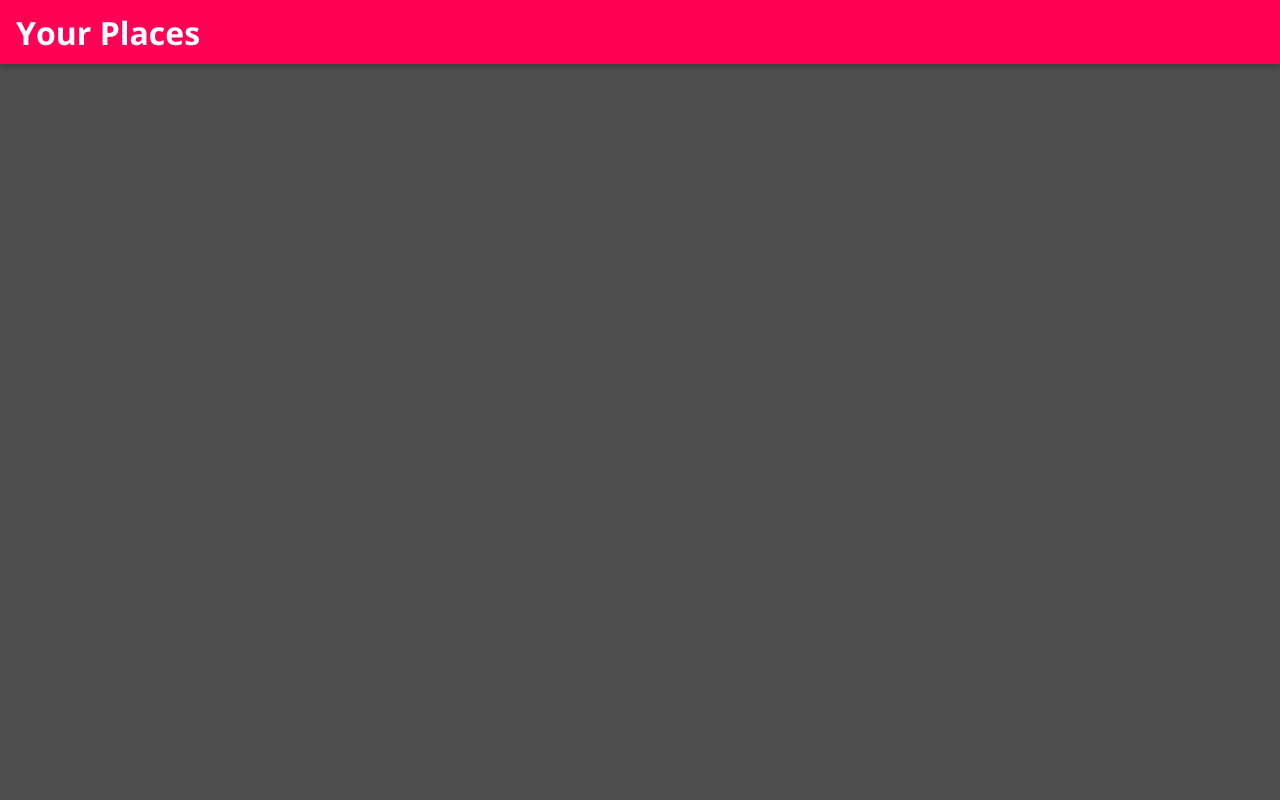
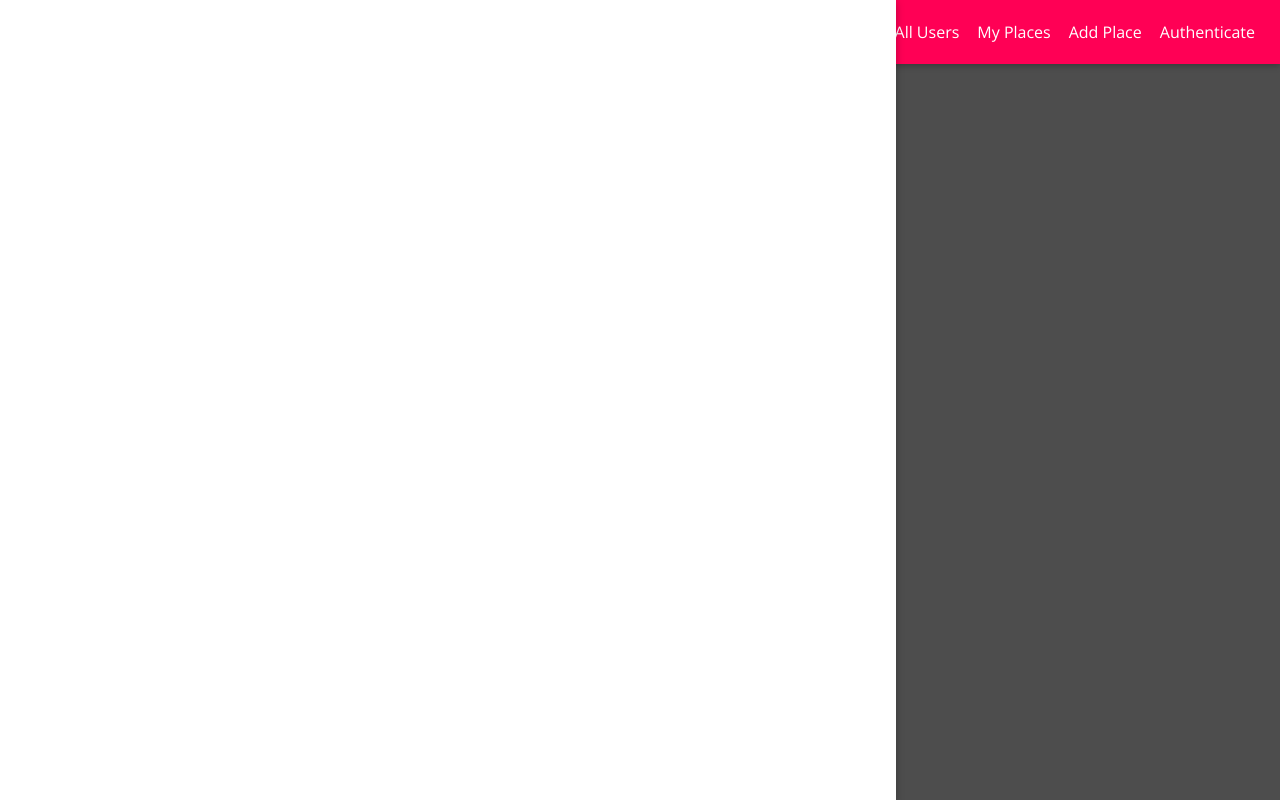
Before and after one commit to BillalPatel/places-project-frontend, a React (Create React App) app: page / in a window 1280 px wide. Built offline with nearby package versions, Linux system fonts and the light colour scheme.

Commit message:
Multiple nav components

```diff
--- a/src/shared/components/Navigation/MainNav.js
+++ b/src/shared/components/Navigation/MainNav.js
@@ -2,10 +2,18 @@
 import {Link} from 'react-router-dom';
 
 import MainHeader from './MainHeader';
+import NavLinks from './NavLinks';
+import SideDrawer from './SideDrawer';
 import './MainNav.css';
 
 const MainNav = (props) => {
     return (
+        <>
+            <SideDrawer>
+                <nav className="main-navigation__drawer-nav">
+                    <NavLinks />
+                </nav>
+            </SideDrawer>
             <MainHeader>
                 <button className="main-navigation__menu-btn">
                     <span />
@@ -15,10 +23,11 @@
                 <h1 className="main-navigation__title">
                     <Link to="/">Your Places</Link>
                 </h1>
-            <nav>
-
+                <nav className="main-navigation__header-nav">
+                    <NavLinks />
                 </nav>
             </MainHeader>
+        </>
     )
 }
 
--- a/src/shared/components/Navigation/NavLinks.css
+++ b/src/shared/components/Navigation/NavLinks.css
@@ -0,0 +1,76 @@
+.nav-links {
+    list-style: none;
+    margin: 0;
+    padding: 0;
+    width: 100%;
+    height: 100%;
+    display: flex;
+    flex-direction: column;
+    justify-content: center;
+    align-items: center;
+  }
+
+  .nav-links li {
+    margin: 1rem;
+  }
+
+  .nav-links a {
+    border: 1px solid transparent;
+    color: #292929;
+    text-decoration: none;
+    padding: 0.5rem;
+  }
+
+  .nav-links a:hover,
+  .nav-links a:active,
+  .nav-links a.active {
+    background: #f8df00;
+    border-color: #292929;
+    color: #292929;
+  }
+
+  .nav-links button {
+    cursor: pointer;
+    border: 1px solid #292929;
+    color: #292929;
+    background: transparent;
+    padding: 0.5rem;
+    font: inherit;
+  }
+
+  .nav-links button:focus {
+    outline: none;
+  }
+
+  .nav-links button:hover,
+  .nav-links button:active {
+    background: #292929;
+    color: white;
+  }
+
+  @media (min-width: 768px) {
+    .nav-links {
+      flex-direction: row;
+    }
+
+    .nav-links li {
+      margin: 0 0.5rem;
+    }
+
+    .nav-links a {
+      color: white;
+      text-decoration: none;
+    }
+
+    .nav-links button {
+      border: 1px solid white;
+      color: white;
+      background: transparent;
+    }
+
+    .nav-links button:hover,
+    .nav-links button:active {
+      background: #f8df00;
+      color: #292929;
+    }
+  }
--- a/src/shared/components/Navigation/NavLinks.js
+++ b/src/shared/components/Navigation/NavLinks.js
@@ -1,12 +1,23 @@
 import React from 'react';
-
+import {NavLink} from 'react-router-dom';
 import './NavLinks.css';
 
 const NavLinks = (props) => {
     return (
-        <div>
-
-        </div>
+        <ul className="nav-links">
+            <NavLink to="/users" exact>
+                All Users
+            </NavLink>
+            <NavLink to="/user1/places">
+                My Places
+            </NavLink>
+            <NavLink to="/places/new">
+                Add Place
+            </NavLink>
+            <NavLink to="/auth">
+                Authenticate
+            </NavLink>
+        </ul>
     )
 }
 
--- a/src/shared/components/Navigation/SideDrawer.css
+++ b/src/shared/components/Navigation/SideDrawer.css
@@ -0,0 +1,10 @@
+.side-drawer {
+    position: fixed;
+    left: 0;
+    top: 0;
+    z-index: 100;
+    height: 100vh;
+    width: 70%;
+    background: white;
+    box-shadow: 0 2px 8px rgba(0, 0, 0, 0.26);
+  }
--- a/src/shared/components/Navigation/SideDrawer.js
+++ b/src/shared/components/Navigation/SideDrawer.js
@@ -4,9 +4,9 @@
 
 const SideDrawer = (props) => {
     return (
-        <div>
-
-        </div>
+        <aside className="side-drawer">
+            {props.children}
+        </aside>
     )
 }
 
```
Lines whose indentation alone changed are shown as unchanged.
